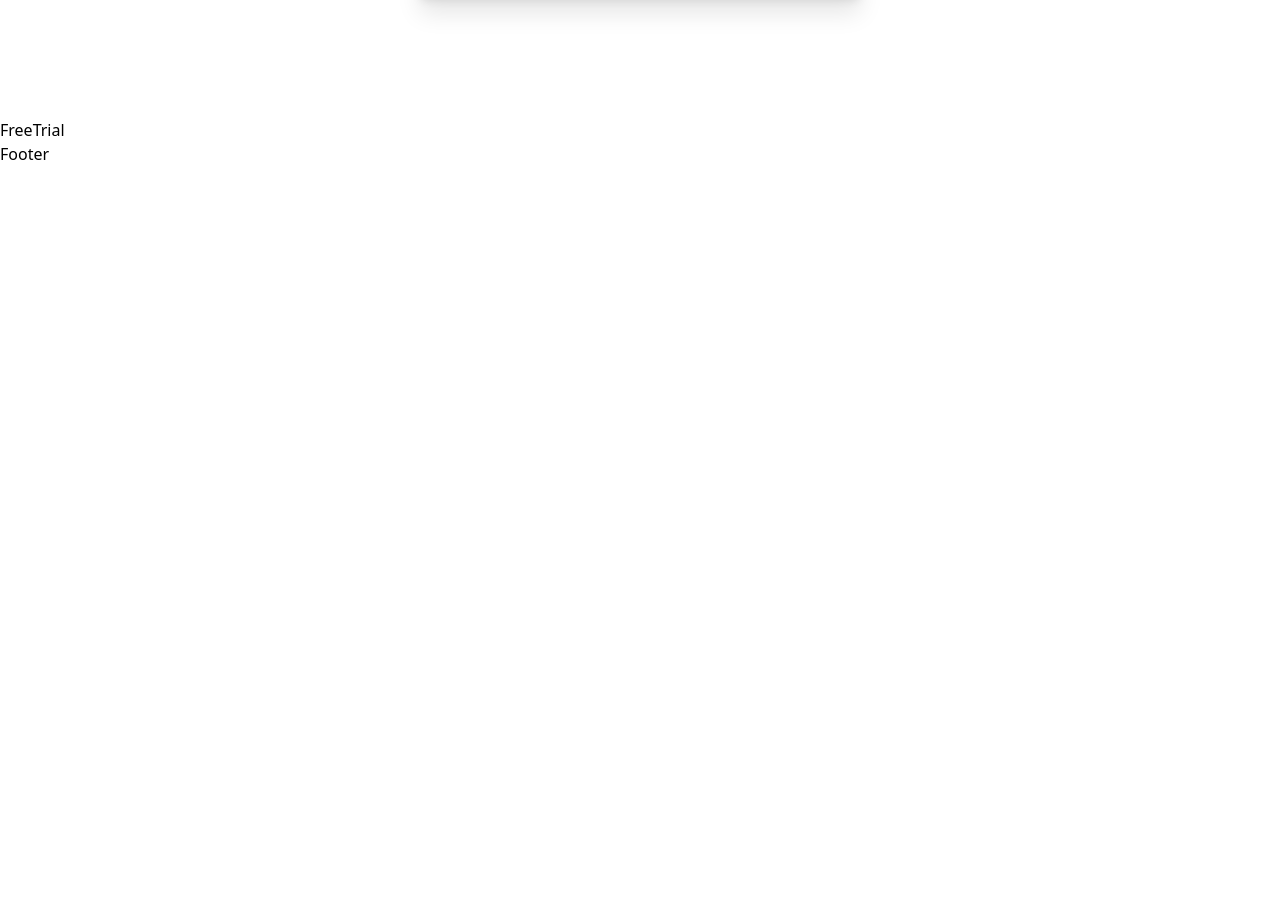
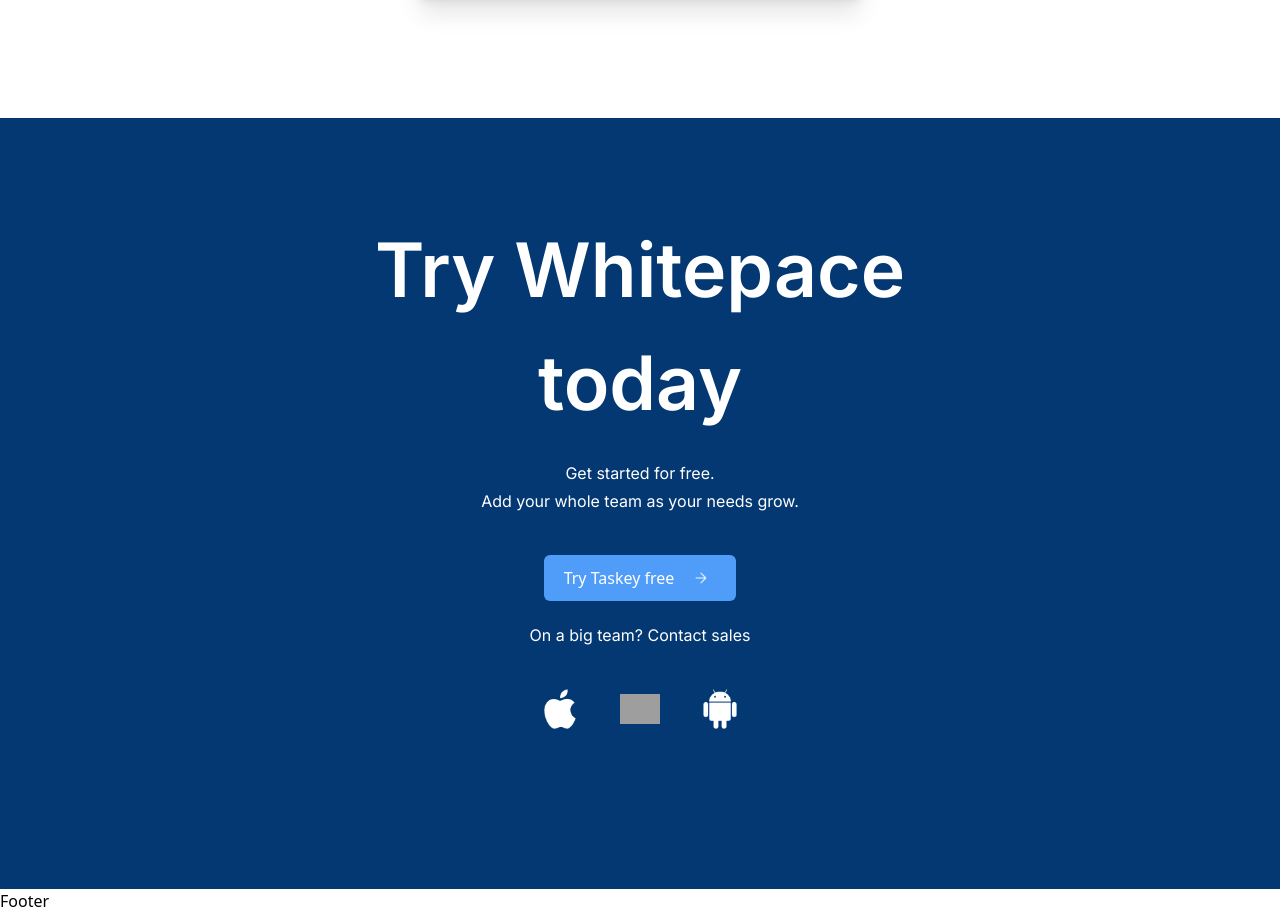
Before and after one commit to the-diako/Landing-Page, a React (Vite) app: page / in a window 1280 px wide. Shown: the part 8463-9376 px from the top of the page. Before the commit the page ends 8629 px from the top, so only its background shows below. Built offline with nearby package versions, Linux system fonts and the light colour scheme; grey boxes are pictures that could not be loaded.

Commit message:
FreeTrial section done.

```diff
--- a/src/components/FreeTrial.jsx
+++ b/src/components/FreeTrial.jsx
@@ -1,7 +1,44 @@
 import React from "react";
+import { sideBg01 } from "../assets";
+import IconButton from "./IconButton";
+import { osLinks } from "../constants";
 
 const FreeTrial = () => {
-  return <div>FreeTrial</div>;
+  return (
+    <section className="w-full bg-primary-color text-white py-10 pt-24 px-5 xl:px-20 relative">
+      <div className="w-full flex flex-col items-center justify-center text-center md:flex-row mb-20">
+        <div className="w-full flex flex-col items-start justify-start gap-5 mb-10 sm:items-center sm:justify-center sm:text-center">
+          <h1 className="font-Inter text-start text-[45px] font-semibold sm:text-center sm:text-[65px] md:text-[75px] relative sm:max-w-[700px] lg:max-w-full ">
+            Try Whitepace
+            <br className="hidden sm:block" /> today
+          </h1>
+
+          <p className="font-Inter text-start font-normal text-white leading-7 mb-5 max-w-[230px] sm:text-center sm:max-w-full">
+            Get started for free. <br className="hidden sm:block" /> Add your
+            whole team as your needs grow.
+          </p>
+
+          <IconButton title="Try Taskey free" />
+
+          <p className="font-Inter text-start font-normal text-white leading-7 mb-5 max-w-[230px] sm:text-center sm:max-w-full">
+            On a big team? Contact sales
+          </p>
+
+          <div className="flex flex-row items-center justify-center gap-10">
+            {osLinks.map((items) => {
+              return (
+                <img
+                  src={items.icon}
+                  alt="OS"
+                  className="w-[40px] h-[40px] object-contain"
+                />
+              );
+            })}
+          </div>
+        </div>
+      </div>
+    </section>
+  );
 };
 
 export default FreeTrial;
```
